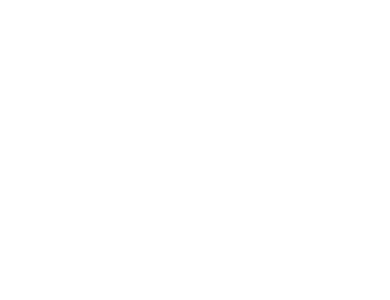
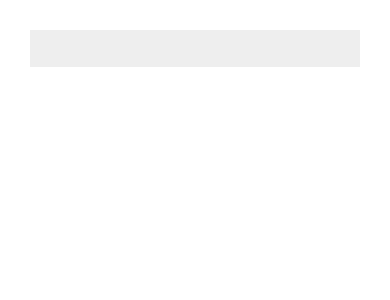
Before and after one commit to h-hiroki/react_native_todo, a React Native app: screen / in a window 390 px wide. Shown: the top 300 px of the page. Built offline with nearby package versions, Linux system fonts and the light colour scheme.

Commit message:
入力フォームを作ってstateの更新まで

```diff
--- a/App.js
+++ b/App.js
@@ -9,14 +9,27 @@
   Platform,
   StyleSheet,
   Text,
-  View
+  View,
+  TextInput,
 } from 'react-native';
 
 type Props = {};
 export default class App extends Component<Props> {
+  state = {
+    newTodo: '',
+  }
+
+  onChangeText(newTodo) {
+    this.setState({ newTodo }) // shortHand
+  }
+
   render() {
     return (
       <View style={styles.container}>
+        <TextInput
+          style={styles.form}
+          onChangeText={text => this.onChangeText(text)}
+        />
       </View>
     );
   }
@@ -25,5 +38,10 @@
 const styles = StyleSheet.create({
   container: {
     flex: 1,
+    padding: 30,
+  },
+  form: {
+    backgroundColor: '#EEE',
+    padding: 10,
   },
 });
```
